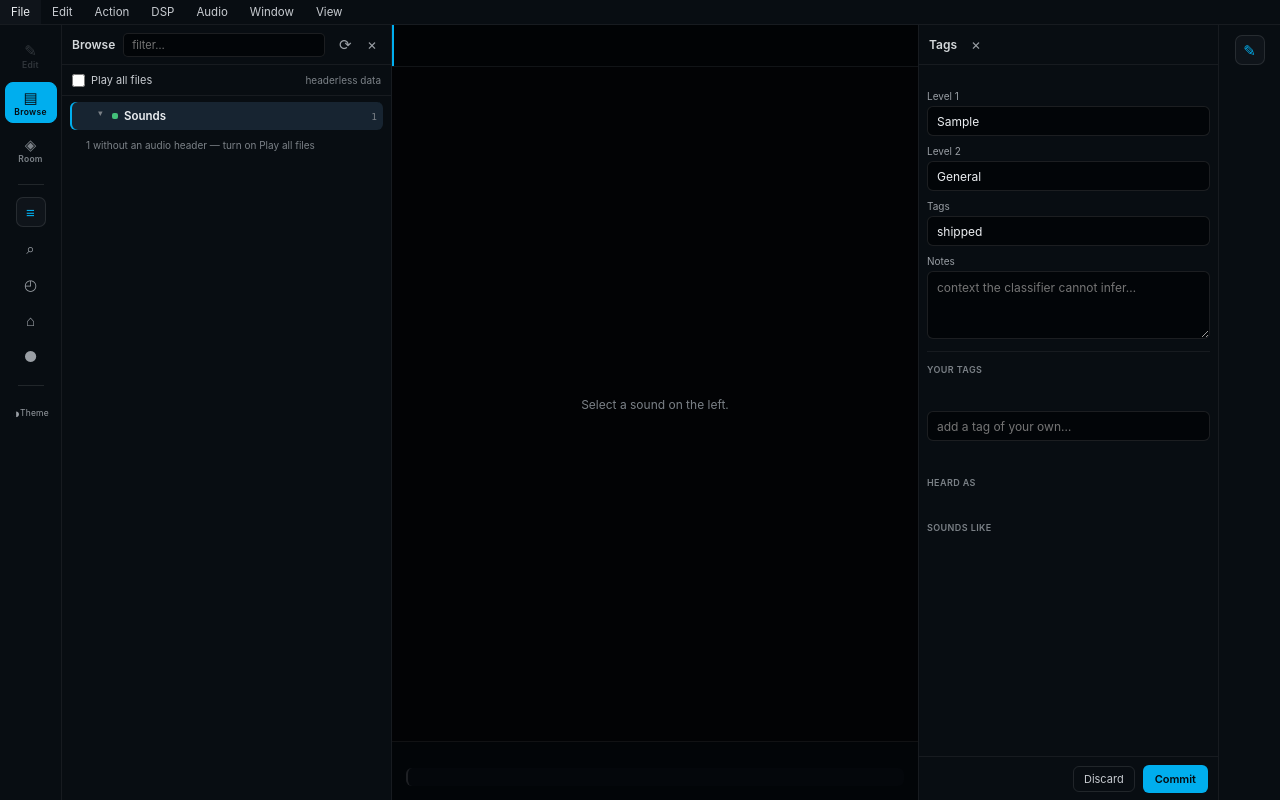
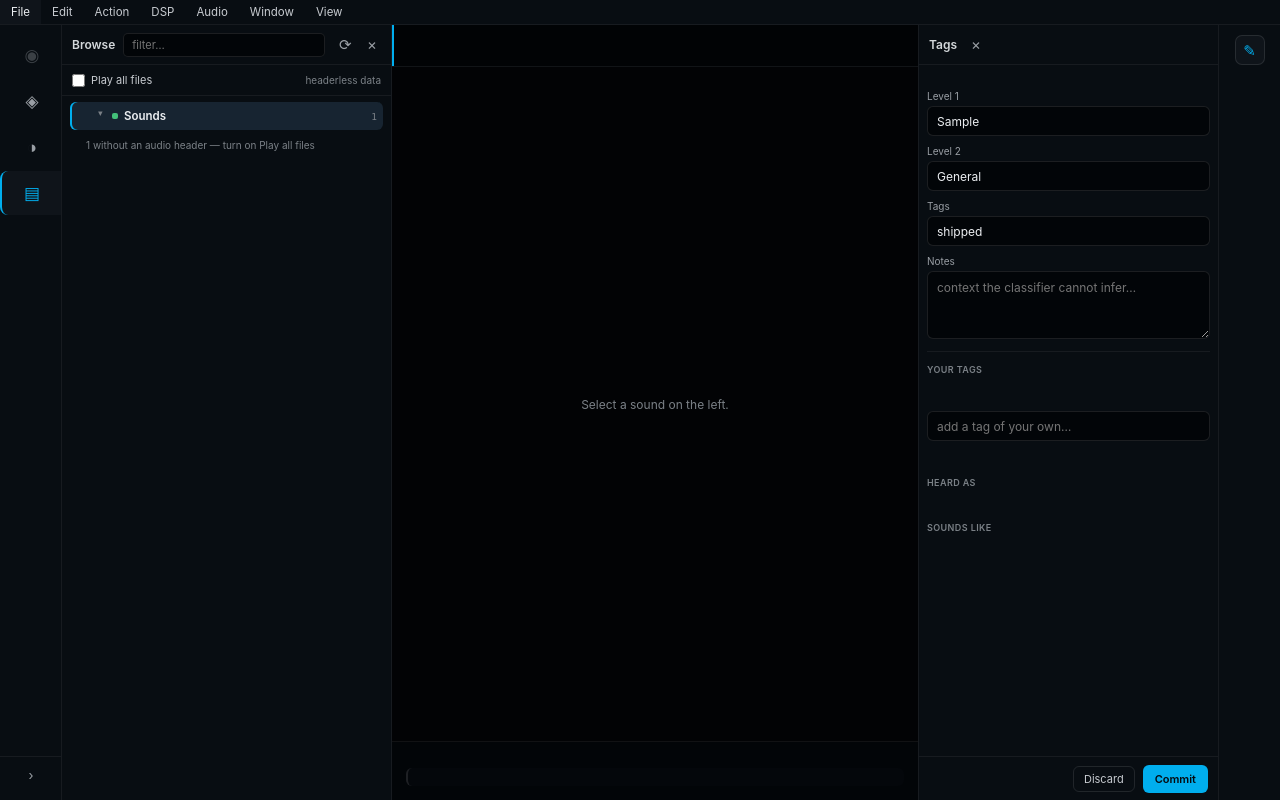
Before and after one commit to rjvaleo/audiolab-edge, a plain HTML site: page ui/port/index.html in a window 1280 px wide. Drawn offline with Linux system fonts and the light colour scheme.

Commit message:
The rail: four buttons, one kind, and a module that ports back
    Grain    ◉  the granular engine
    Visual   ◈  the room and what draws it
    Theme    ◑  how it all looks
    Browse   ▤  every sound, with the library's own parts indented under it

Verified rather than eyeballed. The icon column does not move:

    icon x, closed   [2, 2, 2, 2]
    icon x, open     [2, 2, 2, 2]

That is the whole trick, and it is a grid rather than a flex row: the glyph
lives in a first column fixed at the closed rail's width and the label lives in
a second one that is simply not visible when the rail is narrow. Opening it
cannot move the icon because the icon is not in the part that changes.

Navigation checked end to end: Grain to edit, Visual to room, Theme opens its
pane, Browse to overview with its children shown, Search opens its pane.

**Built to be lifted.** `rail.js` and `rail.css` are self-contained and
`app.js` is not modified — the porting note at the top of `rail.js` is four
steps and none of them touch it. The app reaches into the rail in exactly three
ways, and every button emitted carries the class and data attribute those
selectors want, as well as the rail's own. Old markup gone rather than hidden;
old CSS left alone and simply no longer matching, because deleting it belongs to
whoever ports this back.

`EDGE_HAS_DISK = false` is why Scan, Folder and Record are absent here. A flag
rather than a deletion, so the desktop's five come back by changing one word
instead of reconstructing a list.

**The rail owns `--rail`.** `app.css` positions the drawer, its closed transform
and the docked panel off that variable, so a rail that changed width without
saying so would leave the panel underneath it. Setting it is how the rail
announces its width, and everything anchored to it follows without one of those
rules knowing this file exists.

And one bug worth keeping, because it is the classic one. The rail rendered as
an empty strip: every button sat at x = -53, which is (62 - 168) / 2. The
element still carries `class="rail rl"`, and `.rail` in `app.css` sets
`align-items: center` — right for a column of 30px glyphs, wrong for rows wider
than the rail, and `overflow: hidden` then ate the icons. Inheriting that rule's
z-index was deliberate. Inheriting its alignment was not.

Remaining from `docs/RAIL.md`: the tag tray comes out of Browse, double-click
opens Grain, and search cut back to names.

```diff
--- a/ui/port/index.html
+++ b/ui/port/index.html
@@ -5,6 +5,7 @@
 <meta name="viewport" content="width=device-width, initial-scale=1">
 <title>Audio Library</title>
 <link rel="stylesheet" href="/app.css">
+<link rel="stylesheet" href="/rail.css">
 </head>
 <body>
 
@@ -20,40 +21,16 @@
 
 <div class="shell">
 
-  <!-- left rail: the two workspaces, then the tools inside Browse -->
-  <nav class="rail" id="leftRail">
-    <button class="mode-btn" data-mode="edit" title="Edit the open sounds">
-      <span class="ic">✎</span><span class="lb">Edit</span>
-    </button>
-    <button class="mode-btn active" data-mode="overview" title="Browse the library">
-      <span class="ic">▤</span><span class="lb">Browse</span>
-    </button>
-    <!-- The room at full size, with every control it has beside it rather than
-         floating over it. The overlay in the dock is the same controls in a
-         corner of a small canvas; this is where they are actually usable. The
-         sound driving it is the open document's, the same one the dock's room
-         is drawn from. -->
-    <button class="mode-btn" data-mode="room" title="The room, full size, with all of its controls">
-      <span class="ic">◈</span><span class="lb">Room</span>
-    </button>
+  <!-- ── the left rail ──────────────────────────────────────────────────────
+       Built by `rail.js`, styled by `rail.css`, and nothing else in this file
+       or in `app.js` knows about it. Four destinations — Grain, Visual, Theme,
+       Browse — with the library's own parts indented under Browse.
 
-    <div class="rail-sep"></div>
-
-    <button class="rail-btn active" data-panel="browse" title="Library">≡</button>
-    <button class="rail-btn" data-panel="search" title="Search">⌕</button>
-    <button class="rail-btn" data-panel="scan" title="Scan">◴</button>
-    <button class="rail-btn" data-panel="import" title="Library folder">⌂</button>
-    <button class="rail-btn" data-panel="record" title="Record">●</button>
-
-    <div class="rail-sep"></div>
-
-    <!-- Labelled, and below a rule. The five above are library tools and read
-         as a set; this is somewhere else you go, and as an unnamed glyph at the
-         bottom of that set it was simply not findable. -->
-    <button class="rail-btn rail-theme" data-panel="theme" title="Palette and colours">
-      <span class="ic">◑</span><span class="lb">Theme</span>
-    </button>
-  </nav>
+       The markup that used to be here (three `.mode-btn`, five `.rail-btn`, a
+       `.rail-theme`, two separators) is gone rather than hidden: `rail.js`
+       emits the same classes and data attributes, so `app.js` wires it exactly
+       as it wired the static version. See `docs/RAIL.md`. -->
+  <nav class="rail rl" id="leftRail"></nav>
 
   <!-- left panel: the whole library, playable -->
   <aside class="panel left" id="leftPanel">
@@ -1080,6 +1057,9 @@
 <script src="/video-export.js"></script>
 <!-- The server, in the page. The one line added to this file: it must load
      before app.js, which calls fetch() on the way up. See ui/local-server.js. -->
+<!-- Before app.js: it finds the rail at parse time, so the buttons have to
+     exist by then. See the porting note at the top of rail.js. -->
+<script src="/rail.js"></script>
 <script src="/local-server.js"></script>
 <script src="/app.js"></script>
 </body>
--- /dev/null
+++ b/ui/port/rail.css
@@ -0,0 +1,186 @@
+/* The left rail — see `docs/RAIL.md`.
+ *
+ * **Self-contained on purpose.** Everything the rail needs is in this file and
+ * `rail.js`; nothing here depends on a rule in `app.css` and nothing in
+ * `app.css` needs to change. Porting this to the desktop build is: copy two
+ * files, swap one markup block, add two tags.
+ *
+ * The old rules — `.rail`, `.rail-btn`, `.mode-btn`, `.rail-sep` in `app.css`
+ * around lines 124 and 1298 — are left alone and simply stop matching, because
+ * `rail.js` emits its own classes. Deleting them is a separate job and it
+ * belongs to whoever ports this back.
+ */
+
+:root {
+  /* The icon column, and it never changes. That is the whole trick: the glyph
+     lives in a fixed-width first column and the label appears in a second one,
+     so opening the rail cannot move the icon.
+     62px because that is what `--rail` already is in `app.css` — the closed
+     rail has to stay exactly the width the rest of the layout expects. */
+  --rail-icon: 62px;
+  --rail-open: 168px;
+}
+
+/* `z-index` and `flex-shrink` come from `.rail` in `app.css`, which this still
+   carries — the element is `class="rail rl"`. Only the arrangement is new.
+ *
+ * **`align-items` has to be said out loud.** `.rail` sets it to `center`, which
+ * is right for a column of 30px glyphs and wrong for rows that are wider than
+ * the rail: a 168px button centred in a 62px column starts at -53px, and
+ * `overflow: hidden` then eats the icon. Inheriting the old rule's z-index was
+ * deliberate; inheriting its alignment was not, and it cost a rail that
+ * rendered as an empty strip. */
+#leftRail.rl {
+  display: flex;
+  flex-direction: column;
+  align-items: flex-start;
+  gap: 2px;
+  width: var(--rail-icon);
+  padding: 8px 0;
+  background: var(--surface-2);
+  border-right: 1px solid var(--line);
+  overflow: hidden;
+  transition: width .16s ease;
+}
+#leftRail.rl.open { width: var(--rail-open); }
+
+@media (prefers-reduced-motion: reduce) {
+  #leftRail.rl { transition: none; }
+}
+
+/* ── a destination ─────────────────────────────────────────────────────────
+ *
+ * Grid, not flex, and the first column is fixed at the icon's width. That is
+ * what pins the glyph: the label lives in a second column that is simply not
+ * visible when the rail is narrow, so opening the rail reveals the word without
+ * moving the icon a pixel.
+ */
+#leftRail .rl-item {
+  display: grid;
+  grid-template-columns: var(--rail-icon) 1fr;
+  align-items: center;
+  width: var(--rail-open);
+  height: 44px;
+  padding: 0;
+  border: 0;
+  border-left: 2px solid transparent;
+  background: transparent;
+  color: var(--text-dim);
+  font: inherit;
+  text-align: left;
+  cursor: pointer;
+}
+#leftRail .rl-item .rl-ic {
+  /* The icon column, centred in it. Same box in both states. */
+  display: grid;
+  place-items: center;
+  /* Less the border-left, so the glyph sits on the same axis as the closed
+     rail's centre rather than two pixels right of it. */
+  width: calc(var(--rail-icon) - 2px);
+  font-size: 17px;
+  line-height: 1;
+}
+#leftRail .rl-item .rl-lb {
+  font-size: 12px;
+  font-weight: 600;
+  letter-spacing: .2px;
+  white-space: nowrap;
+  opacity: 0;
+  transition: opacity .12s ease;
+}
+#leftRail.rl.open .rl-item .rl-lb { opacity: 1; }
+
+#leftRail .rl-item:hover { background: var(--surface-3); color: var(--text-2); }
+#leftRail .rl-item.active {
+  background: var(--surface-3);
+  border-left-color: var(--accent);
+  color: var(--accent);
+}
+#leftRail .rl-item:focus-visible {
+  outline: 2px solid var(--accent);
+  outline-offset: -2px;
+}
+
+/* ── the sub-sections under Browse ─────────────────────────────────────────
+ *
+ * Indented, smaller, and only there when Browse is where you are. They are the
+ * library's own parts — scanning it, choosing its folder, recording into it —
+ * and they were never siblings of the workspaces.
+ *
+ * Hidden entirely when the rail is closed rather than shown as a second column
+ * of glyphs: five more icons under four would read as nine destinations.
+ */
+#leftRail .rl-sub {
+  display: none;
+  flex-direction: column;
+  gap: 1px;
+  padding: 2px 0 6px;
+}
+#leftRail.rl.open .rl-sub.shown { display: flex; }
+
+#leftRail .rl-child {
+  display: grid;
+  grid-template-columns: var(--rail-icon) 1fr;
+  align-items: center;
+  width: var(--rail-open);
+  height: 30px;
+  padding: 0;
+  border: 0;
+  background: transparent;
+  color: var(--text-dim);
+  font: inherit;
+  text-align: left;
+  cursor: pointer;
+}
+#leftRail .rl-child .rl-ic {
+  display: grid;
+  place-items: center;
+  /* Indented by shrinking the icon's box and pushing it right, so the child's
+     glyph sits inside the parent's column rather than beside it. */
+  width: var(--rail-icon);
+  padding-left: 14px;
+  font-size: 12px;
+  line-height: 1;
+}
+#leftRail .rl-child .rl-lb {
+  font-size: 11px;
+  white-space: nowrap;
+}
+#leftRail .rl-child:hover { background: var(--surface-3); color: var(--text-2); }
+#leftRail .rl-child.active { color: var(--accent); }
+#leftRail .rl-child:focus-visible { outline: 2px solid var(--accent); outline-offset: -2px; }
+
+/* ── the handle ────────────────────────────────────────────────────────────
+ *
+ * At the bottom, away from the destinations, because it is not one. It is the
+ * only control here that changes the rail rather than the app.
+ */
+#leftRail .rl-spacer { flex: 1; }
+
+#leftRail .rl-toggle {
+  display: grid;
+  grid-template-columns: var(--rail-icon) 1fr;
+  align-items: center;
+  width: var(--rail-open);
+  height: 36px;
+  padding: 0;
+  border: 0;
+  border-top: 1px solid var(--line);
+  background: transparent;
+  color: var(--text-dim);
+  font: inherit;
+  text-align: left;
+  cursor: pointer;
+}
+#leftRail .rl-toggle .rl-ic {
+  display: grid;
+  place-items: center;
+  width: var(--rail-icon);
+  font-size: 13px;
+  transition: transform .16s ease;
+}
+#leftRail.rl.open .rl-toggle .rl-ic { transform: rotate(180deg); }
+#leftRail .rl-toggle .rl-lb { font-size: 11px; white-space: nowrap; opacity: 0; }
+#leftRail.rl.open .rl-toggle .rl-lb { opacity: 1; }
+#leftRail .rl-toggle:hover { background: var(--surface-3); color: var(--text-2); }
+#leftRail .rl-toggle:focus-visible { outline: 2px solid var(--accent); outline-offset: -2px; }
--- /dev/null
+++ b/ui/port/rail.js
@@ -0,0 +1,198 @@
+// The left rail. See `docs/RAIL.md`.
+//
+// ─────────────────────────────────────────────────────────────────────────────
+// PORTING THIS BACK TO THE DESKTOP BUILD
+//
+// Four steps, and none of them touch `app.js`:
+//
+//   1. copy `rail.js` and `rail.css`
+//   2. in `index.html`, replace the whole `<nav class="rail" id="leftRail">…`
+//      block with:  <nav class="rail rl" id="leftRail"></nav>
+//   3. add `<link rel="stylesheet" href="/rail.css">` beside the other stylesheet
+//   4. add `<script src="/rail.js"></script>` **before** `<script src="/app.js">`
+//
+// Step 4 is the one that matters. `app.js` finds the rail at parse time with
+// three selectors, so the buttons have to exist before it runs.
+// ─────────────────────────────────────────────────────────────────────────────
+//
+// **`app.js` is not modified, and must not be.** It reaches into the rail in
+// exactly three ways, and this file emits markup that answers all three:
+//
+//   `#leftRail .mode-btn` + `dataset.mode`    `setMode` toggles `.active`
+//   `#leftRail .rail-btn` + `dataset.panel`   `showPane` toggles `.active`,
+//                                             and `app.js` attaches the onclick
+//   `#leftRail [data-panel="…"]`              hidden while editing
+//
+// So every button below carries the class and the data attribute the app
+// already looks for, *as well as* the rail's own. The old markup's behaviour is
+// unchanged; only its arrangement and its clothes are new.
+
+(() => {
+  /// Open or closed, remembered. A rail you have to re-open every time is one
+  /// you leave open, and then it is not a collapsible rail.
+  const STORE = 'audiolab.rail.open';
+
+  /// The four destinations.
+  ///
+  /// **One kind of thing.** The rail used to answer two questions at once —
+  /// which workspace am I in, and which panel of the library is open — with
+  /// three kinds of button at two sizes. These four are all the same question:
+  /// where am I.
+  ///
+  /// `mode` and `panel` are what `app.js` already understands. Grain, Visual
+  /// and Browse are workspaces; Theme opens a panel, which is why it carries a
+  /// `panel` instead — the difference is real and it is the app's, not the
+  /// rail's.
+  const ITEMS = [
+    {
+      icon: '◉', label: 'Grain', mode: 'edit',
+      title: 'The granular engine — the sound you are working on',
+    },
+    {
+      icon: '◈', label: 'Visual', mode: 'room',
+      title: 'The room, full size, and everything that draws it',
+    },
+    {
+      icon: '◑', label: 'Theme', panel: 'theme',
+      title: 'Palette and colours',
+    },
+    {
+      icon: '▤', label: 'Browse', mode: 'overview', children: 'library',
+      title: 'Every sound, and everything to do with the library',
+    },
+  ];
+
+  /// What lives under Browse.
+  ///
+  /// These are the library's own parts and they were never workspaces: you do
+  /// not *go* to Scan, you scan the library. Indented under the thing they
+  /// belong to, and only visible when you are there.
+  ///
+  /// `record`, `scan` and `import` need a disk. They are listed here because
+  /// this is the rail's shape; whether this build shows them is decided by
+  /// `EDGE_HAS_DISK` below.
+  const LIBRARY = [
+    { icon: '≡', label: 'All sounds', panel: 'browse' },
+    { icon: '⌕', label: 'Search', panel: 'search' },
+    { icon: '◴', label: 'Scan', panel: 'scan', disk: true },
+    { icon: '⌂', label: 'Folder', panel: 'import', disk: true },
+    { icon: '●', label: 'Record', panel: 'record', disk: true },
+  ];
+
+  /// **There is no disk in a browser.** Scanning a library, choosing its folder
+  /// and recording into it all need one. The desktop build sets this true and
+  /// gets its five; this build gets two.
+  ///
+  /// A flag rather than a deletion, so the port back is a one-line change and
+  /// not an archaeology exercise.
+  const EDGE_HAS_DISK = false;
+
+  /// **The rail owns `--rail`.**
+  ///
+  /// `app.css` positions three other things off that variable — the drawer at
+  /// `left: var(--rail)`, its closed transform, and the docked left panel — so
+  /// a rail that changes width without telling anyone leaves the panel sitting
+  /// underneath it. Setting the variable is how the rail says how wide it is,
+  /// and everything anchored to it follows without a single one of those rules
+  /// having to know this file exists.
+  const width = (open) => {
+    const px = getComputedStyle(document.documentElement)
+      .getPropertyValue(open ? '--rail-open' : '--rail-icon').trim();
+    document.documentElement.style.setProperty('--rail', px);
+  };
+
+  const el = (tag, cls, ...kids) => {
+    const n = document.createElement(tag);
+    if (cls) n.className = cls;
+    for (const k of kids) n.append(k);
+    return n;
+  };
+
+  const icon = (glyph) => {
+    const s = el('span', 'rl-ic');
+    s.textContent = glyph;
+    return s;
+  };
+
+  const label = (text) => {
+    const s = el('span', 'rl-lb');
+    s.textContent = text;
+    return s;
+  };
+
+  function build() {
+    const rail = document.getElementById('leftRail');
+    if (!rail) return;
+    rail.className = 'rail rl';
+    rail.replaceChildren();
+
+    let open = false;
+    try { open = localStorage.getItem(STORE) === '1'; } catch { /* blocked */ }
+    rail.classList.toggle('open', open);
+    width(open);
+
+    for (const item of ITEMS) {
+      // The classes and data attributes `app.js` looks for. A workspace is a
+      // `.mode-btn`; a panel is a `.rail-btn`. Both also carry `.rl-item`,
+      // which is what this file's stylesheet dresses.
+      const b = el('button', item.mode ? 'rl-item mode-btn' : 'rl-item rail-btn');
+      if (item.mode) b.dataset.mode = item.mode;
+      if (item.panel) b.dataset.panel = item.panel;
+      b.title = item.title;
+      b.append(icon(item.icon), label(item.label));
+      rail.append(b);
+
+      if (item.children !== 'library') continue;
+
+      // Browse's own parts, indented beneath it.
+      const sub = el('div', 'rl-sub');
+      sub.dataset.for = item.mode;
+      for (const child of LIBRARY) {
+        if (child.disk && !EDGE_HAS_DISK) continue;
+        // `.rail-btn` again, because these are the same panel buttons the app
+        // has always had — moved, not rewritten. `app.js` attaches their
+        // click handlers itself.
+        const c = el('button', 'rl-child rail-btn');
+        c.dataset.panel = child.panel;
+        c.title = child.label;
+        c.append(icon(child.icon), label(child.label));
+        sub.append(c);
+      }
+      rail.append(sub);
+    }
+
+    rail.append(el('div', 'rl-spacer'));
+
+    // The handle. At the bottom and under a rule, because it is the one control
+    // here that changes the rail rather than the app.
+    const toggle = el('button', 'rl-toggle');
+    toggle.type = 'button';
+    toggle.title = 'Show or hide the labels';
+    toggle.setAttribute('aria-expanded', String(open));
+    toggle.append(icon('›'), label('Collapse'));
+    toggle.onclick = () => {
+      const now = rail.classList.toggle('open');
+      width(now);
+      toggle.setAttribute('aria-expanded', String(now));
+      try { localStorage.setItem(STORE, now ? '1' : '0'); } catch { /* blocked */ }
+    };
+    rail.append(toggle);
+
+    // Browse's children follow Browse. Watched rather than hooked, because
+    // `setMode` is `app.js`'s and this file does not modify it — the class it
+    // puts on the button is a fact this can read without owning.
+    const follow = () => {
+      const browse = rail.querySelector('.rl-item[data-mode="overview"]');
+      const sub = rail.querySelector('.rl-sub');
+      if (browse && sub) sub.classList.toggle('shown', browse.classList.contains('active'));
+    };
+    new MutationObserver(follow).observe(rail, {
+      subtree: true, attributes: true, attributeFilter: ['class'],
+    });
+    follow();
+  }
+
+  // Immediately: `app.js` reads the rail at parse time and this script is
+  // loaded before it, so the DOM has to be there now rather than on ready.
+  build();
+})();
```
Also changed, not shown: 1 other file.
